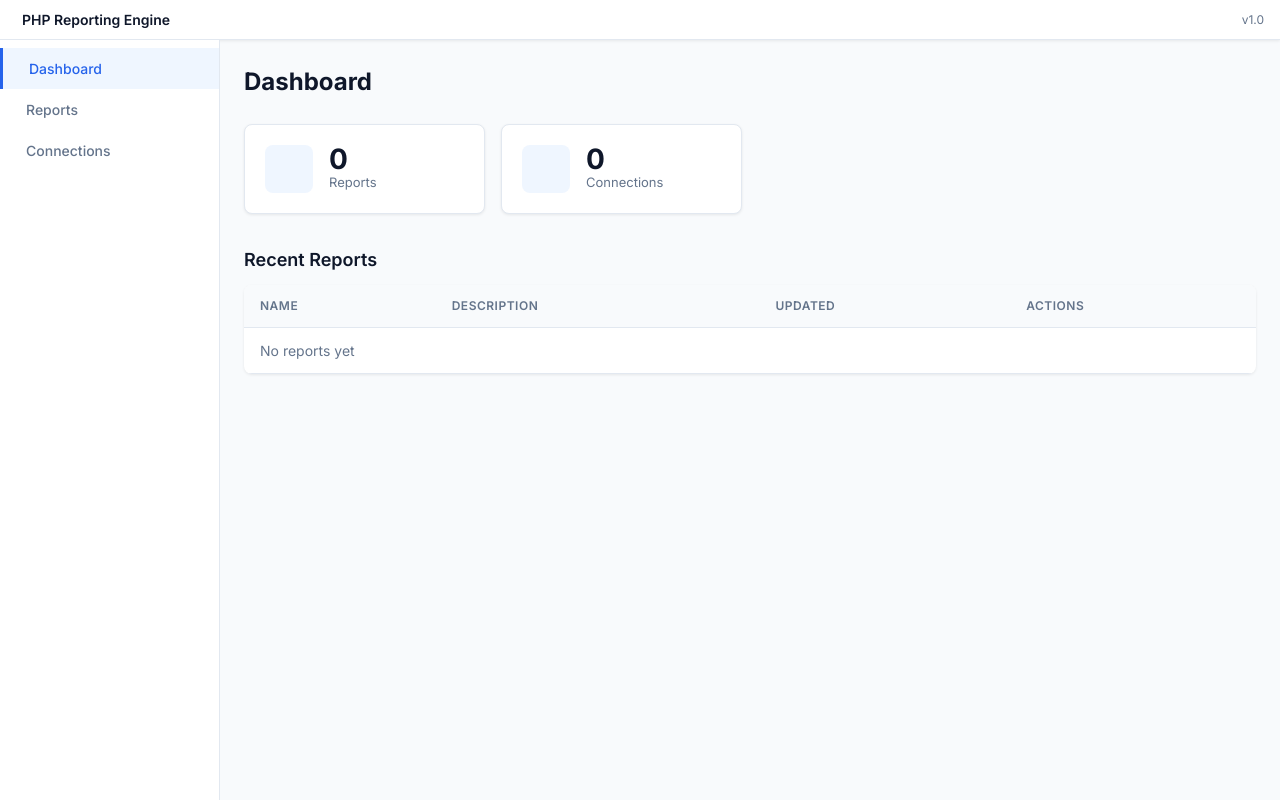
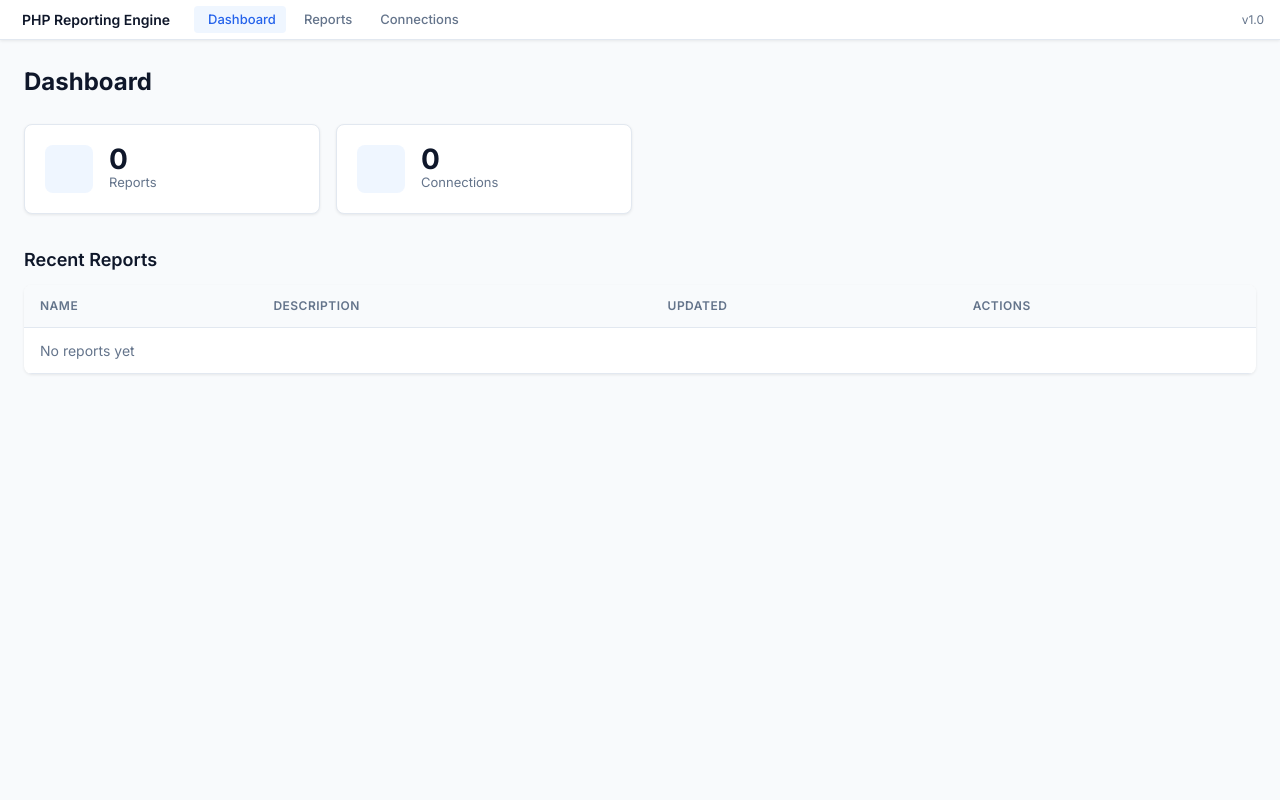
Before and after one commit to Heru-S21/php-report-server, a PHP site: page / in a window 1280 px wide. Run offline with PHP 8.4, Linux system fonts and the light colour scheme; data that the repository does not hold is empty; some libraries are stand-ins or nearby versions.

Commit message:
Move sidebar nav items to navbar tabs, remove sidebar
Nav items (Dashboard, Reports, Connections) are now inline tabs in
the top navbar with icon+label. Removed sidebar entirely. Removed
toggleSidebar function and localStorage persistence. Adjusted layout
to use flex column (app-layout -> main-content).

```diff
--- a/css/app.css
+++ b/css/app.css
@@ -49,7 +49,88 @@ a:hover {
 
 .app-layout {
     display: flex;
+    flex-direction: column;
     min-height: calc(100vh - 40px);
+}
+
+/* Navbar */
+.navbar {
+    display: flex;
+    align-items: center;
+    gap: 24px;
+    height: 40px;
+    padding: 0 16px;
+    background: var(--color-surface);
+    border-bottom: 1px solid var(--color-border);
+    box-shadow: var(--shadow-sm);
+}
+
+.navbar-brand {
+    display: flex;
+    align-items: center;
+    gap: 6px;
+    font-weight: 600;
+    font-size: 14px;
+    flex-shrink: 0;
+}
+
+.navbar-brand i {
+    font-size: 18px;
+    color: var(--color-primary);
+}
+
+.navbar-nav {
+    display: flex;
+    align-items: center;
+    gap: 4px;
+    flex: 1;
+}
+
+.nav-link {
+    display: flex;
+    align-items: center;
+    gap: 4px;
+    padding: 4px 10px;
+    font-size: 13px;
+    font-weight: 500;
+    color: var(--color-text-muted);
+    text-decoration: none;
+    border-radius: var(--radius-sm);
+    transition: color 0.15s, background 0.15s;
+    white-space: nowrap;
+}
+
+.nav-link:hover {
+    color: var(--color-text);
+    background: var(--color-surface-2);
+    text-decoration: none;
+}
+
+.nav-link.active {
+    color: var(--color-primary);
+    background: #EFF6FF;
+}
+
+.nav-link i {
+    font-size: 15px;
+}
+
+.navbar-actions {
+    display: flex;
+    align-items: center;
+    gap: 8px;
+    flex-shrink: 0;
+}
+
+.nav-version {
+    font-size: 12px;
+    color: var(--color-text-muted);
+}
+
+.main-content {
+    flex: 1;
+    padding: 24px;
+    overflow-y: auto;
 }
 
 /* Navbar */
--- a/views/layout.php
+++ b/views/layout.php
@@ -15,9 +15,7 @@
 </head>
 <body>
     <?php include __DIR__ . '/partials/navbar.php'; ?>
-    <div class="app-layout">
-        <?php include __DIR__ . '/partials/sidebar.php'; ?>
-        <main class="main-content">
+    <main class="main-content">
             <?php
             if (isset($content) && $content) {
                 $viewFile = __DIR__ . '/' . $content . '.php';
@@ -29,7 +27,6 @@
             }
             ?>
         </main>
-    </div>
     <script src="https://cdn.jsdelivr.net/npm/sortablejs@1.15.0/Sortable.min.js"></script>
     <script src="https://cdnjs.cloudflare.com/ajax/libs/codemirror/6.65.7/codemirror.min.js"></script>
     <script src="/js/app.js"></script>
--- a/views/partials/navbar.php
+++ b/views/partials/navbar.php
@@ -1,7 +1,18 @@
 <nav class="navbar">
-    <div class="navbar-brand" onclick="toggleSidebar()" style="cursor:pointer">
+    <div class="navbar-brand">
         <i class="ph-file-text"></i>
         <span>PHP Reporting Engine</span>
+    </div>
+    <div class="navbar-nav">
+        <a href="/" class="nav-link <?= ($content ?? '') === 'dashboard' ? 'active' : '' ?>">
+            <i class="ph-layout"></i> Dashboard
+        </a>
+        <a href="/reports" class="nav-link <?= str_starts_with($content ?? '', 'reports') ? 'active' : '' ?>">
+            <i class="ph-file-text"></i> Reports
+        </a>
+        <a href="/connections" class="nav-link <?= str_starts_with($content ?? '', 'connections') ? 'active' : '' ?>">
+            <i class="ph-database"></i> Connections
+        </a>
     </div>
     <div class="navbar-actions">
         <span class="nav-version">v1.0</span>
--- a/views/partials/sidebar.php
+++ b/views/partials/sidebar.php
@@ -1,35 +1 @@
-<aside class="sidebar" id="app-sidebar">
-    <ul class="sidebar-nav" id="sidebar-nav">
-        <li>
-            <a href="/" class="<?= ($content ?? '') === 'dashboard' ? 'active' : '' ?>">
-                <i class="ph-layout"></i>
-                <span class="nav-label">Dashboard</span>
-            </a>
-        </li>
-        <li>
-            <a href="/reports" class="<?= str_starts_with($content ?? '', 'reports') ? 'active' : '' ?>">
-                <i class="ph-file-text"></i>
-                <span class="nav-label">Reports</span>
-            </a>
-        </li>
-        <li>
-            <a href="/connections" class="<?= str_starts_with($content ?? '', 'connections') ? 'active' : '' ?>">
-                <i class="ph-database"></i>
-                <span class="nav-label">Connections</span>
-            </a>
-        </li>
-    </ul>
-</aside>
-<script>
-document.addEventListener('DOMContentLoaded', () => {
-    const sidebar = document.getElementById('app-sidebar');
-    if (localStorage.getItem('sidebarCollapsed') === 'true') {
-        sidebar.classList.add('collapsed');
-    }
-});
-function toggleSidebar() {
-    const sidebar = document.getElementById('app-sidebar');
-    sidebar.classList.toggle('collapsed');
-    localStorage.setItem('sidebarCollapsed', sidebar.classList.contains('collapsed'));
-}
-</script>
+<?php // Sidebar removed — nav items moved to navbar ?>
```
